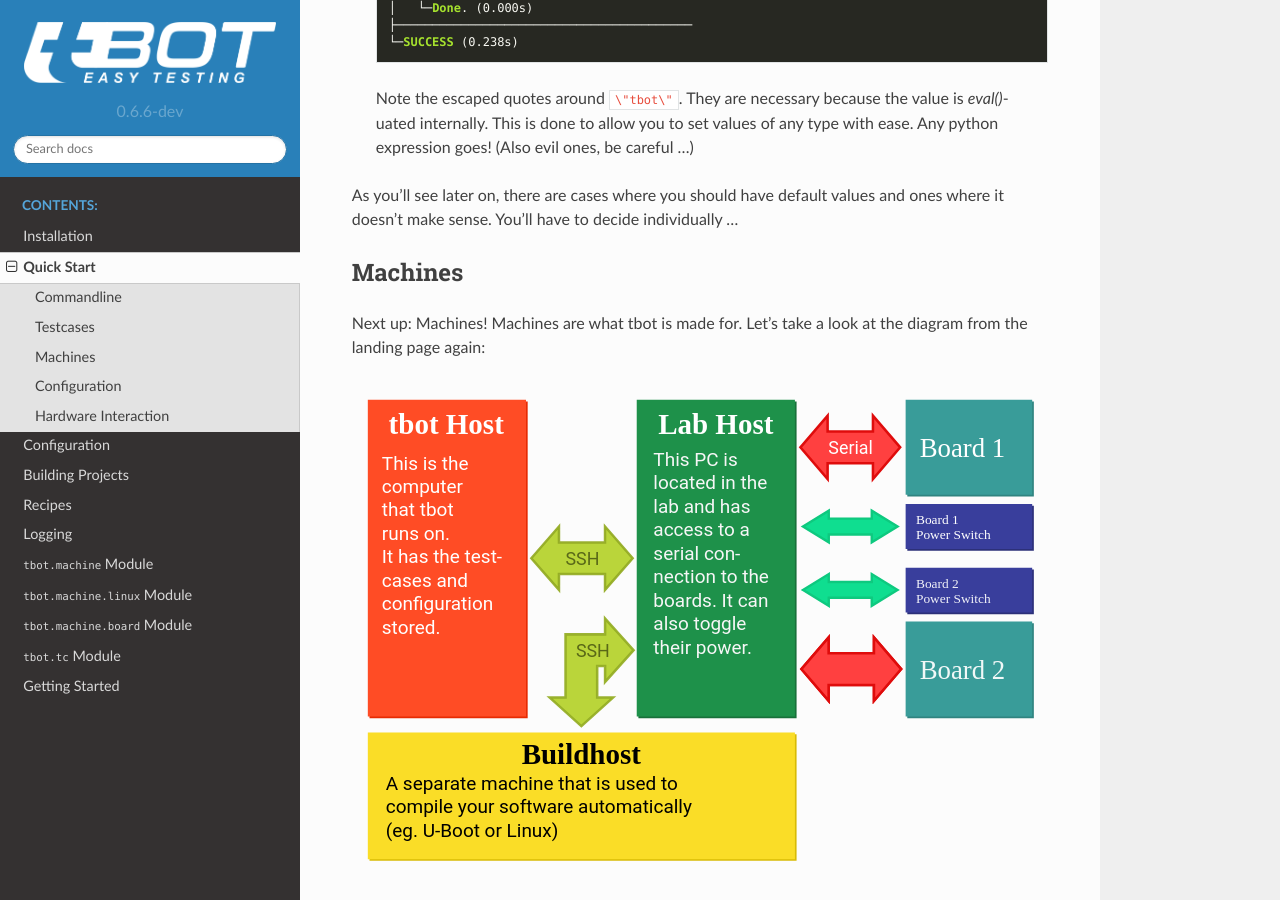
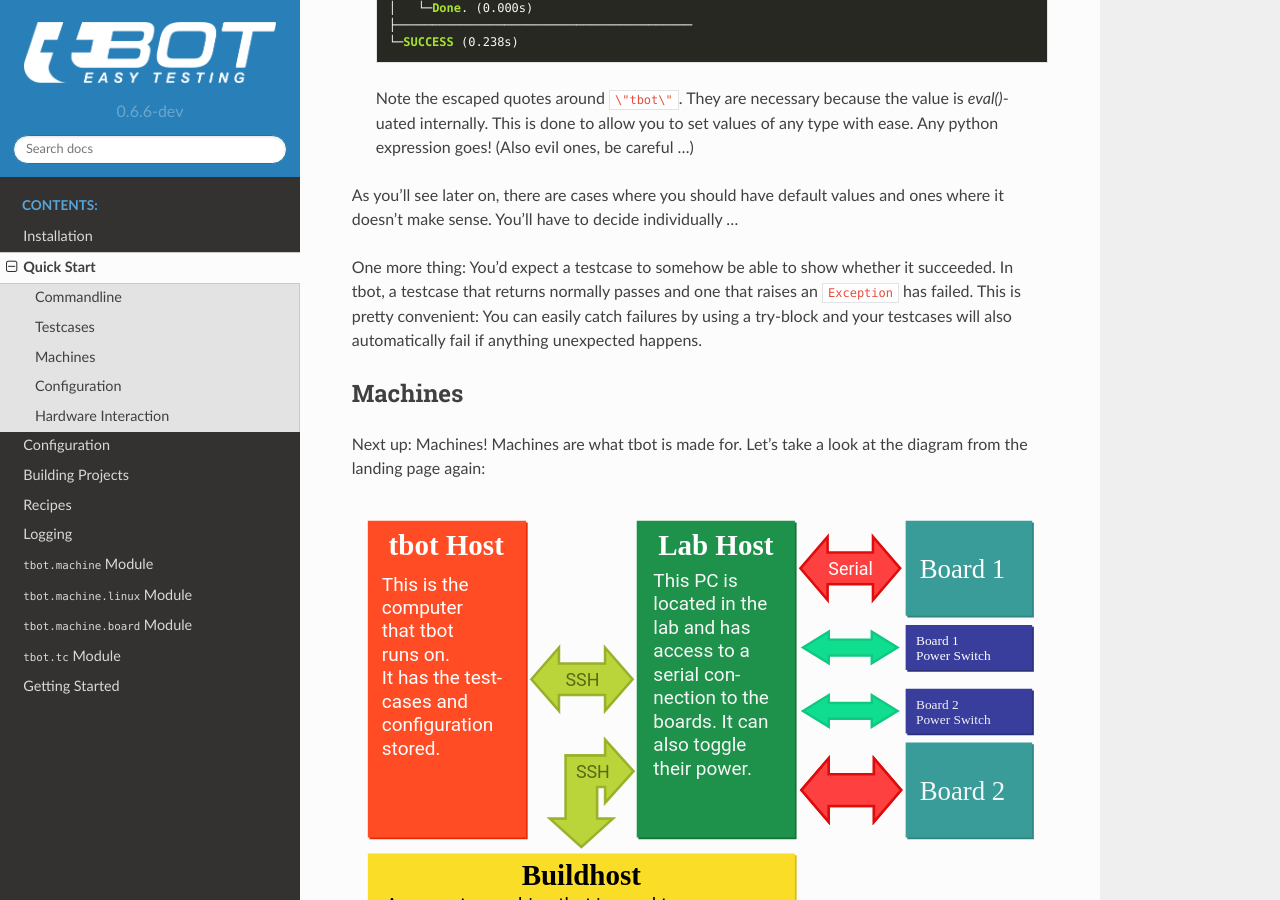
Before and after one commit to Rahix/tbot, a Sphinx documentation site: the page built from doc/quickstart.rst, in a window 1280 px wide and 900 px high, scrolled down 4490 px. Built offline with Sphinx 7.4.7 and the Read the Docs theme 2.0.0, drawn with Linux system fonts in a browser that asks for light colours; pages that are not in the unit, such as notebooks, are missing from menus.

Commit message:
doc: Mention how testcases fail
Signed-off-by: Harald Seiler <hws@denx.de>

```diff
--- a/doc/quickstart.rst
+++ b/doc/quickstart.rst
@@ -253,6 +253,11 @@ parameters.  There are two ways to "fix" this:
 
 As you'll see later on, there are cases where you should have default values and ones where
 it doesn't make sense.  You'll have to decide individually ...
+
+One more thing:  You'd expect a testcase to somehow be able to show whether it succeeded.  In tbot,
+a testcase that returns normally passes and one that raises an ``Exception`` has failed.  This is
+pretty convenient:  You can easily catch failures by using a try-block and your testcases will also
+automatically fail if anything unexpected happens.
 
 Machines
 --------
```
